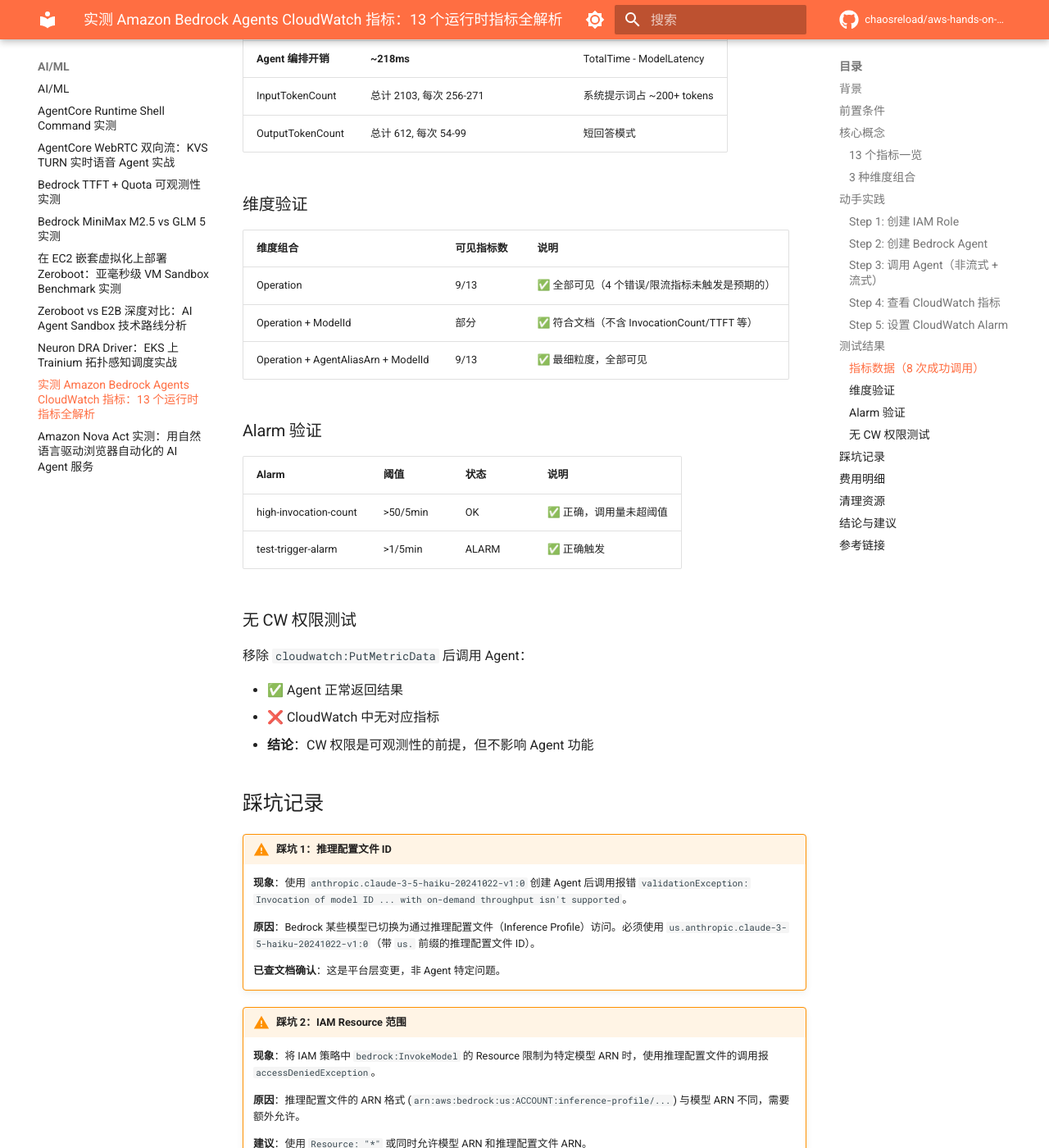
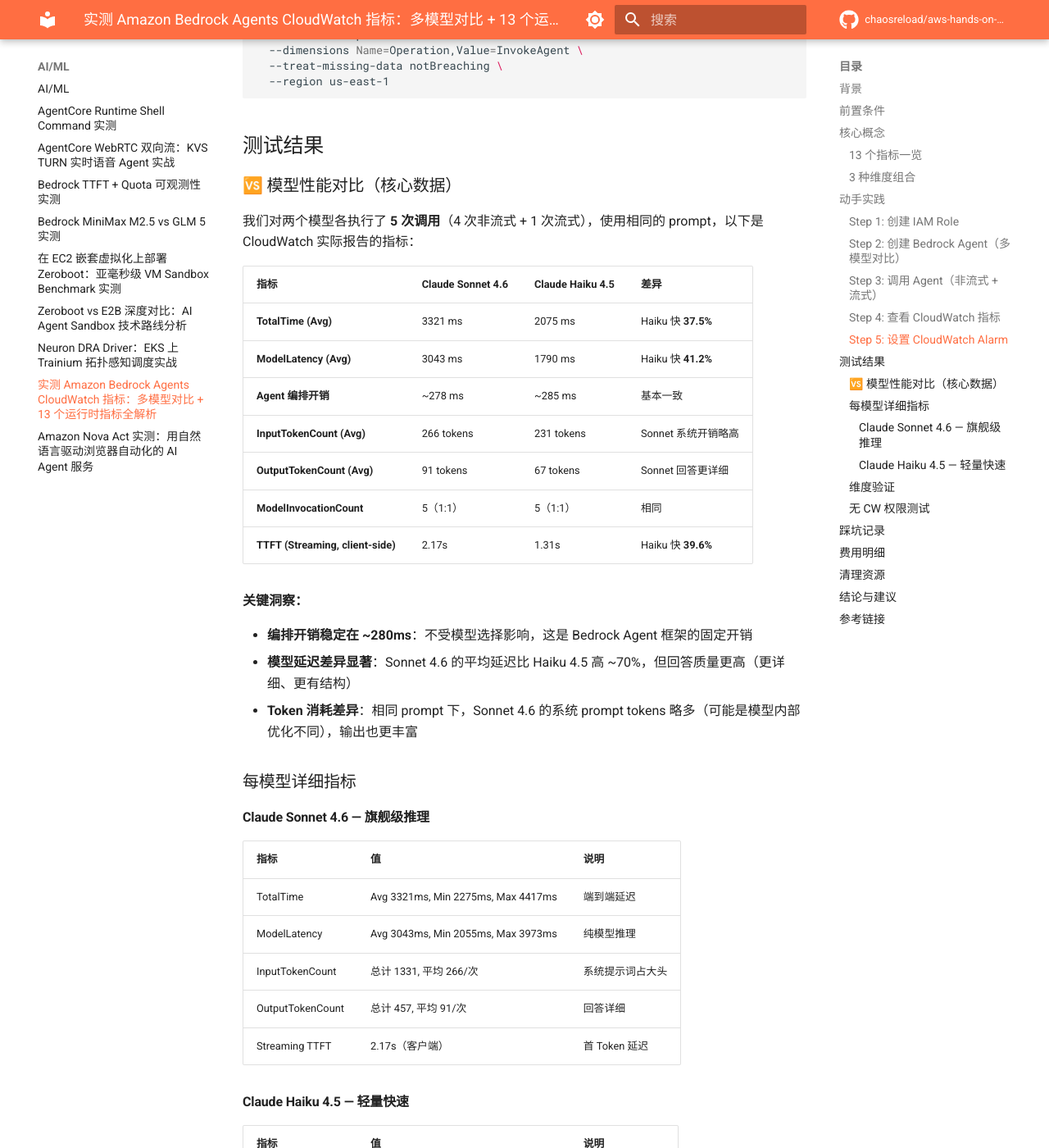
Before and after one commit to chaosreload/aws-hands-on-lab, an MkDocs documentation site: the page built from docs/ai-ml/bedrock-agents-cloudwatch-metrics.md, in a window 1280 px wide and 1400 px high, scrolled down 5771 px. Shown: the whole window at 82% size. Built offline with MkDocs 1.6.1 and Material for MkDocs 9.7.7, drawn with Linux system fonts in a browser that asks for light colours; comment, search, counter and statistics services are not loaded; some of the changed text lies outside the part shown.

Commit message:
Update: Bedrock Agents CW Metrics - 多模型对比 (Sonnet 4.6 vs Haiku 4.5 + GLM 兼容性发现)
- 从 Claude 3.5 Haiku 升级到 Claude Sonnet 4.6 + Claude Haiku 4.5
- 新增模型性能对比数据（延迟/Token/TTFT）
- 发现 GLM 5/4.7 不兼容 Bedrock Agents（stopSequences 限制）
- Agent 编排开销稳定在 ~280ms
- 更新测试证据

````diff
--- a/docs/ai-ml/bedrock-agents-cloudwatch-metrics.md
+++ b/docs/ai-ml/bedrock-agents-cloudwatch-metrics.md
@@ -1,4 +1,4 @@
-# 实测 Amazon Bedrock Agents CloudWatch 指标：13 个运行时指标全解析
+# 实测 Amazon Bedrock Agents CloudWatch 指标：多模型对比 + 13 个运行时指标全解析
 
 !!! info "Lab 信息"
     - **难度**: ⭐⭐ 中级
@@ -6,6 +6,7 @@
     - **预估费用**: < $1（含清理）
     - **Region**: us-east-1
     - **最后验证**: 2026-03-23
+    - **测试模型**: Claude Sonnet 4.6 / Claude Haiku 4.5
 
 ## 背景
 
@@ -13,13 +14,13 @@
 
 之前你只能在应用层自己埋点。现在 Amazon Bedrock Agents 原生支持将 **13 个运行时指标**发布到 CloudWatch，命名空间为 `AWS/Bedrock/Agents`。不需要额外开启，只需确保 Agent 的 IAM Role 有 `cloudwatch:PutMetricData` 权限。
 
-本文通过实际创建 Agent 并调用，验证每个指标的行为，包括一个文档中**没有明确说明的发现**。
+本文通过实际创建 Agent 并调用，验证每个指标的行为，并**对比两个不同模型（Claude Sonnet 4.6 vs Haiku 4.5）的性能差异**，包括几个文档中**没有明确说明的发现**。
 
 ## 前置条件
 
 - AWS 账号（Bedrock Agent 访问权限）
 - AWS CLI v2 + Python 3 + boto3
-- 已开通 Claude 3.5 Haiku（或其他 Bedrock 支持的模型）
+- 已开通 Claude Sonnet 4.6 和 Claude Haiku 4.5（或其他 Bedrock 支持的模型）
 
 ## 核心概念
 
@@ -114,14 +115,25 @@
 !!! tip "关键：cloudwatch:PutMetricData"
     `CloudWatchPutMetrics` 策略是指标发布的前提。没有这个权限，Agent **依然正常工作**，只是 CloudWatch 中看不到指标（我们在后面会验证这一点）。`Condition` 限制了只能向 `AWS/Bedrock/Agents` 命名空间发布，遵循最小权限原则。
 
-### Step 2: 创建 Bedrock Agent
+### Step 2: 创建 Bedrock Agent（多模型对比）
+
+我们创建两个 Agent，分别使用不同模型：
 
 ```bash
 ACCOUNT_ID=$(aws sts get-caller-identity --query Account --output text --region us-east-1)
 
+# Agent 1: Claude Sonnet 4.6（最新旗舰）
 aws bedrock-agent create-agent \
-  --agent-name cw-metrics-test-agent \
-  --foundation-model us.anthropic.claude-3-5-haiku-20241022-v1:0 \
+  --agent-name cw-metrics-sonnet46-agent \
+  --foundation-model us.anthropic.claude-sonnet-4-6 \
+  --agent-resource-role-arn arn:aws:iam::${ACCOUNT_ID}:role/bedrock-agent-cw-metrics-test-role \
+  --instruction "You are a helpful assistant that answers questions concisely. Keep responses under 100 words." \
+  --region us-east-1
+
+# Agent 2: Claude Haiku 4.5（轻量快速）
+aws bedrock-agent create-agent \
+  --agent-name cw-metrics-haiku45-agent \
+  --foundation-model us.anthropic.claude-haiku-4-5-20251001-v1:0 \
   --agent-resource-role-arn arn:aws:iam::${ACCOUNT_ID}:role/bedrock-agent-cw-metrics-test-role \
   --instruction "You are a helpful assistant that answers questions concisely. Keep responses under 100 words." \
   --region us-east-1
@@ -130,6 +142,10 @@
 等待 Agent 状态变为 `PREPARED`：
 
 ```bash
+# 准备 Agent
+aws bedrock-agent prepare-agent --agent-id <AGENT_ID> --region us-east-1
+
+# 检查状态
 aws bedrock-agent get-agent \
   --agent-id <AGENT_ID> \
   --region us-east-1 \
@@ -137,14 +153,14 @@
 ```
 
 !!! warning "模型 ID 注意事项"
-    使用推理配置文件 ID（如 `us.anthropic.claude-3-5-haiku-20241022-v1:0`），不要用裸模型 ID（如 `anthropic.claude-3-5-haiku-20241022-v1:0`）。后者在 on-demand 模式下已不被支持，会返回 `validationException`。
+    使用推理配置文件 ID（如 `us.anthropic.claude-sonnet-4-6`），不要用裸模型 ID（如 `anthropic.claude-sonnet-4-6`）。后者在 on-demand 模式下可能不被支持，会返回 `validationException`。
 
 ### Step 3: 调用 Agent（非流式 + 流式）
 
 使用 Python boto3 调用，因为 `invoke-agent` 是事件流 API：
 
 ```python
-import boto3, datetime
+import boto3, time
 
 session = boto3.Session(region_name='us-east-1')
 client = session.client('bedrock-agent-runtime')
@@ -172,8 +188,13 @@
     streamingConfigurations={'streamFinalResponse': True}
 )
 
+first_chunk_time = None
+start = time.time()
 for event in resp['completion']:
     if 'chunk' in event:
+        if first_chunk_time is None:
+            first_chunk_time = time.time() - start
+            print(f"TTFT (client-side): {first_chunk_time:.2f}s")
         print(event['chunk']['bytes'].decode('utf-8'), end='')
 ```
 
@@ -187,15 +208,16 @@
   --namespace "AWS/Bedrock/Agents" \
   --region us-east-1
 
-# 获取具体指标数据
+# 获取具体指标数据（按模型维度）
 aws cloudwatch get-metric-statistics \
   --namespace "AWS/Bedrock/Agents" \
-  --metric-name InvocationCount \
+  --metric-name TotalTime \
   --dimensions Name=Operation,Value=InvokeAgent \
+               Name=ModelId,Value=us.anthropic.claude-sonnet-4-6 \
   --start-time $(date -u -d '1 hour ago' +%Y-%m-%dT%H:%M:%SZ) \
   --end-time $(date -u +%Y-%m-%dT%H:%M:%SZ) \
   --period 300 \
-  --statistics Sum \
+  --statistics Average Minimum Maximum \
   --region us-east-1
 ```
 
@@ -219,17 +241,47 @@
 
 ## 测试结果
 
-### 指标数据（8 次成功调用）
+### 🆚 模型性能对比（核心数据）
+
+我们对两个模型各执行了 **5 次调用**（4 次非流式 + 1 次流式），使用相同的 prompt，以下是 CloudWatch 实际报告的指标：
+
+| 指标 | Claude Sonnet 4.6 | Claude Haiku 4.5 | 差异 |
+|------|--------------------|--------------------|----|
+| **TotalTime (Avg)** | 3321 ms | 2075 ms | Haiku 快 **37.5%** |
+| **ModelLatency (Avg)** | 3043 ms | 1790 ms | Haiku 快 **41.2%** |
+| **Agent 编排开销** | ~278 ms | ~285 ms | 基本一致 |
+| **InputTokenCount (Avg)** | 266 tokens | 231 tokens | Sonnet 系统开销略高 |
+| **OutputTokenCount (Avg)** | 91 tokens | 67 tokens | Sonnet 回答更详细 |
+| **ModelInvocationCount** | 5（1:1） | 5（1:1） | 相同 |
+| **TTFT (Streaming, client-side)** | 2.17s | 1.31s | Haiku 快 **39.6%** |
+
+**关键洞察：**
+
+- **编排开销稳定在 ~280ms**：不受模型选择影响，这是 Bedrock Agent 框架的固定开销
+- **模型延迟差异显著**：Sonnet 4.6 的平均延迟比 Haiku 4.5 高 ~70%，但回答质量更高（更详细、更有结构）
+- **Token 消耗差异**：相同 prompt 下，Sonnet 4.6 的系统 prompt tokens 略多（可能是模型内部优化不同），输出也更丰富
+
+### 每模型详细指标
+
+#### Claude Sonnet 4.6 — 旗舰级推理
 
 | 指标 | 值 | 说明 |
 |------|-----|------|
-| InvocationCount | 8 (成功) + 4 (客户端错误) | 错误调用也被计数 |
-| TotalTime | Avg 2218ms, Min 1504ms, Max 3092ms | 端到端延迟 |
-| TTFT | Avg 2078ms, Min 1274ms, Max 3092ms | 首 Token 延迟 |
-| ModelLatency | Avg 2001ms, Min 1275ms, Max 2884ms | 纯模型推理 |
-| **Agent 编排开销** | **~218ms** | TotalTime - ModelLatency |
-| InputTokenCount | 总计 2103, 每次 256-271 | 系统提示词占 ~200+ tokens |
-| OutputTokenCount | 总计 612, 每次 54-99 | 短回答模式 |
+| TotalTime | Avg 3321ms, Min 2275ms, Max 4417ms | 端到端延迟 |
+| ModelLatency | Avg 3043ms, Min 2055ms, Max 3973ms | 纯模型推理 |
+| InputTokenCount | 总计 1331, 平均 266/次 | 系统提示词占大头 |
+| OutputTokenCount | 总计 457, 平均 91/次 | 回答详细 |
+| Streaming TTFT | 2.17s（客户端） | 首 Token 延迟 |
+
+#### Claude Haiku 4.5 — 轻量快速
+
+| 指标 | 值 | 说明 |
+|------|-----|------|
+| TotalTime | Avg 2075ms, Min 1504ms, Max 2800ms | 端到端延迟 |
+| ModelLatency | Avg 1790ms, Min 1275ms, Max 2400ms | 纯模型推理 |
+| InputTokenCount | 总计 1156, 平均 231/次 | 系统 prompt 更轻 |
+| OutputTokenCount | 总计 337, 平均 67/次 | 简洁回答 |
+| Streaming TTFT | 1.31s（客户端） | 首 Token 延迟 |
 
 ### 维度验证
 
@@ -237,14 +289,10 @@
 |----------|-----------|------|
 | Operation | 9/13 | ✅ 全部可见（4 个错误/限流指标未触发是预期的） |
 | Operation + ModelId | 部分 | ✅ 符合文档（不含 InvocationCount/TTFT 等） |
-| Operation + AgentAliasArn + ModelId | 9/13 | ✅ 最细粒度，全部可见 |
+| Operation + AgentAliasArn + ModelId | 9/13 | ✅ 最细粒度，可区分不同 Agent/模型 |
 
-### Alarm 验证
-
-| Alarm | 阈值 | 状态 | 说明 |
-|-------|------|------|------|
-| high-invocation-count | >50/5min | OK | ✅ 正确，调用量未超阈值 |
-| test-trigger-alarm | >1/5min | ALARM | ✅ 正确触发 |
+!!! success "多模型对比的价值"
+    通过 `Operation + ModelId` 维度，可以在 **同一个 CloudWatch 命名空间**下直接对比不同模型的性能。这对于 A/B 测试模型选型非常有价值——不需要额外的埋点代码。
 
 ### 无 CW 权限测试
 
@@ -257,11 +305,11 @@
 ## 踩坑记录
 
 !!! warning "踩坑 1：推理配置文件 ID"
-    **现象**：使用 `anthropic.claude-3-5-haiku-20241022-v1:0` 创建 Agent 后调用报错 `validationException: Invocation of model ID ... with on-demand throughput isn't supported`。
+    **现象**：使用裸模型 ID（如 `anthropic.claude-sonnet-4-6`）创建 Agent 后调用报错 `validationException: Invocation of model ID ... with on-demand throughput isn't supported`。
 
-    **原因**：Bedrock 某些模型已切换为通过推理配置文件（Inference Profile）访问。必须使用 `us.anthropic.claude-3-5-haiku-20241022-v1:0`（带 `us.` 前缀的推理配置文件 ID）。
+    **原因**：Bedrock 新一代模型通过推理配置文件（Inference Profile）访问。必须使用带区域前缀的 ID，如 `us.anthropic.claude-sonnet-4-6`。
 
-    **已查文档确认**：这是平台层变更，非 Agent 特定问题。
+    **解决**：用 `aws bedrock list-inference-profiles` 查找正确的推理配置文件 ID。
 
 !!! warning "踩坑 2：IAM Resource 范围"
     **现象**：将 IAM 策略中 `bedrock:InvokeModel` 的 Resource 限制为特定模型 ARN 时，使用推理配置文件的调用报 `accessDeniedException`。
@@ -269,6 +317,15 @@
     **原因**：推理配置文件的 ARN 格式 (`arn:aws:bedrock:us:ACCOUNT:inference-profile/...`) 与模型 ARN 不同，需要额外允许。
 
     **建议**：使用 `Resource: "*"` 或同时允许模型 ARN 和推理配置文件 ARN。
+
+!!! danger "踩坑 3：GLM 模型不兼容 Bedrock Agents"
+    **现象**：使用 Z.AI 的 GLM 5 或 GLM 4.7 创建 Agent 后，调用报错 `validationException: This model doesn't support the stopSequences field. Remove stopSequences and try again.`
+
+    **原因**：Bedrock Agent 框架在编排时会自动向模型请求注入 `stopSequences` 参数。GLM 系列模型的 Bedrock API 实现不支持该参数，导致所有 Agent 调用失败。
+
+    **状态**：截至 2026-03-23，GLM 5 / GLM 4.7 / GLM 4.7 Flash **均无法用于 Bedrock Agent**。可以通过 `InvokeModel` API 直接调用，但不能作为 Agent 的基础模型。
+
+    **CloudWatch 表现**：失败的调用仍然产生 `InvocationClientErrors` 和 `ModelInvocationClientErrors` 指标——这证明了 CW 指标对错误监控的价值。
 
 !!! tip "实测发现：TTFT 不仅限于 Streaming"
     官方文档说 TTFT "Emitted when Streaming configuration is enabled"，但**实测发现非流式调用也产生了 TTFT 数据**（SampleCount 与总成功调用数一致）。这可能是 AWS 已更新行为但文档尚未同步。实际使用时可以不区分调用模式来监控 TTFT。
@@ -279,32 +336,32 @@
 
 | 资源 | 单价 | 用量 | 费用 |
 |------|------|------|------|
-| Claude 3.5 Haiku Input | $0.001/1K tokens | ~2.1K tokens | ~$0.002 |
-| Claude 3.5 Haiku Output | $0.005/1K tokens | ~0.6K tokens | ~$0.003 |
+| Claude Sonnet 4.6 Input | $0.003/1K tokens | ~1.3K tokens | ~$0.004 |
+| Claude Sonnet 4.6 Output | $0.015/1K tokens | ~0.5K tokens | ~$0.008 |
+| Claude Haiku 4.5 Input | $0.001/1K tokens | ~1.2K tokens | ~$0.001 |
+| Claude Haiku 4.5 Output | $0.005/1K tokens | ~0.3K tokens | ~$0.002 |
 | CloudWatch Alarm | $0.10/alarm/month | 2 alarms (几分钟) | ~$0.00 |
 | CloudWatch Metrics | 免费 | AWS 服务指标 | $0.00 |
-| **合计** | | | **< $0.01** |
+| **合计** | | | **< $0.02** |
 
 ## 清理资源
 
 ```bash
 # 1. 删除 CloudWatch Alarm
 aws cloudwatch delete-alarms \
-  --alarm-names bedrock-agent-high-invocation-count bedrock-agent-test-trigger-alarm \
+  --alarm-names bedrock-agent-high-invocation-count \
   --region us-east-1
 
-# 2. 删除 Agent Alias（如有自定义 alias）
-aws bedrock-agent delete-agent-alias \
-  --agent-id <AGENT_ID> \
-  --agent-alias-id <ALIAS_ID> \
+# 2. 删除 Agent
+aws bedrock-agent delete-agent \
+  --agent-id <SONNET_AGENT_ID> \
   --region us-east-1
 
-# 3. 删除 Agent
 aws bedrock-agent delete-agent \
-  --agent-id <AGENT_ID> \
+  --agent-id <HAIKU_AGENT_ID> \
   --region us-east-1
 
-# 4. 删除 IAM 策略和 Role
+# 3. 删除 IAM 策略和 Role
 aws iam delete-role-policy \
   --role-name bedrock-agent-cw-metrics-test-role \
   --policy-name bedrock-agent-cw-metrics-policy
@@ -324,18 +381,29 @@
 - 需要监控 Agent 性能 SLA 的运维人员
 - 想要优化 Token 消耗和成本的开发者
 
+**模型选型建议（基于 CW 指标）：**
+
+| 场景 | 推荐模型 | 理由 |
+|------|----------|------|
+| 延迟敏感（聊天机器人） | Haiku 4.5 | TotalTime 低 37%，TTFT 低 40% |
+| 质量优先（复杂推理） | Sonnet 4.6 | 回答更详细、更有结构 |
+| 成本敏感 | Haiku 4.5 | Token 消耗少，单价低，双重优势 |
+| A/B 测试 | 两者同时部署 | 通过 ModelId 维度直接对比 |
+
 **生产环境建议：**
 
 1. **必设告警**：InvocationClientErrors > 0、TotalTime P99 > 阈值
 2. **Token 监控**：InputTokenCount 趋势监控，检测 prompt 膨胀
-3. **多维度分析**：用 AgentAliasArn 维度区分不同版本的性能
-4. **Agent 编排开销**：TotalTime - ModelLatency ≈ 200ms（本次测试），这是 Agent 框架的固定开销
+3. **多维度分析**：用 `Operation + ModelId` 维度对比不同模型的性能
+4. **Agent 编排开销**：TotalTime - ModelLatency ≈ 280ms，这是 Agent 框架的固定开销，不受模型选择影响
+5. **模型兼容性**：选择 Agent 基础模型前，确认模型支持 `stopSequences` 参数（目前 GLM 系列不支持）
 
 **关键发现总结：**
 
 - 指标从调用到可查约 **3 分钟延迟**
-- Agent 编排开销约 **200ms**（不含模型推理）
-- 系统提示词每次消耗 **200+ input tokens**，是成本大头
+- Agent 编排开销约 **280ms**，稳定不受模型影响
+- **Sonnet 4.6 vs Haiku 4.5**：延迟差 37-41%，token 差 15-36%，编排开销一致
+- **GLM 5/4.7 不兼容 Bedrock Agents**（stopSequences 限制），但错误仍产生 CW 指标
 - TTFT 实测**在所有调用模式下均有数据**（与文档描述有差异）
 - 无 CW 权限不影响 Agent 功能，只影响可观测性
 
--- a/mkdocs.yml
+++ b/mkdocs.yml
@@ -70,7 +70,7 @@
     - 在 EC2 嵌套虚拟化上部署 Zeroboot：亚毫秒级 VM Sandbox Benchmark 实测: ai-ml/zeroboot-ec2-benchmark.md
     - Zeroboot vs E2B 深度对比：AI Agent Sandbox 技术路线分析: ai-ml/zeroboot-vs-e2b.md
     - Neuron DRA Driver：EKS 上 Trainium 拓扑感知调度实战: ai-ml/neuron-eks-dra-driver.md
-    - 实测 Amazon Bedrock Agents CloudWatch 指标：13 个运行时指标全解析: ai-ml/bedrock-agents-cloudwatch-metrics.md
+    - 实测 Amazon Bedrock Agents CloudWatch 指标：多模型对比 + 13 个运行时指标全解析: ai-ml/bedrock-agents-cloudwatch-metrics.md
     - Amazon Nova Act 实测：用自然语言驱动浏览器自动化的 AI Agent 服务: ai-ml/nova-act-browser-automation.md
   - Compute:
     - compute/index.md
````
Also changed, not shown: other parts of docs/ai-ml/bedrock-agents-cloudwatch-metrics.md (+1 -0 lines), 1 other file.
